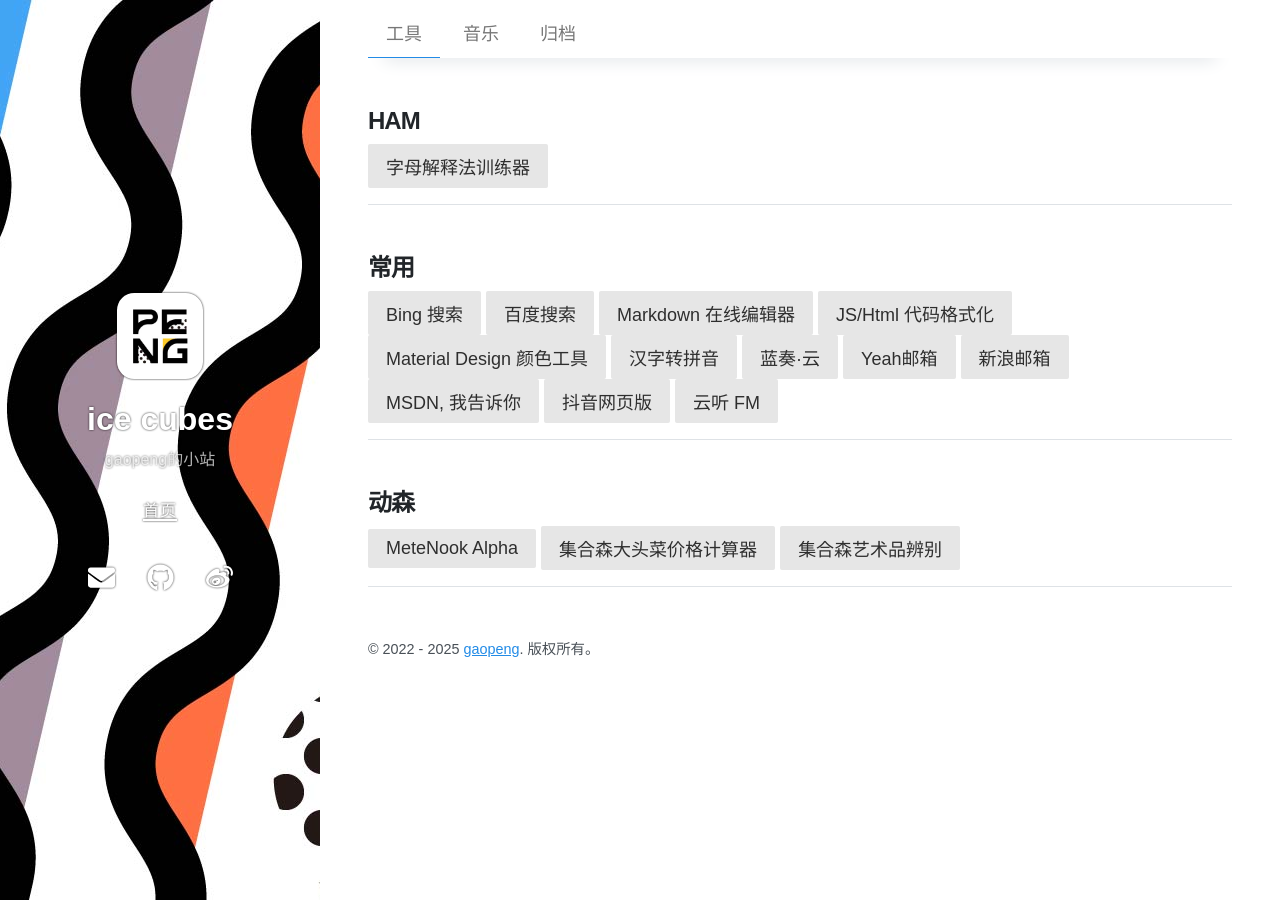
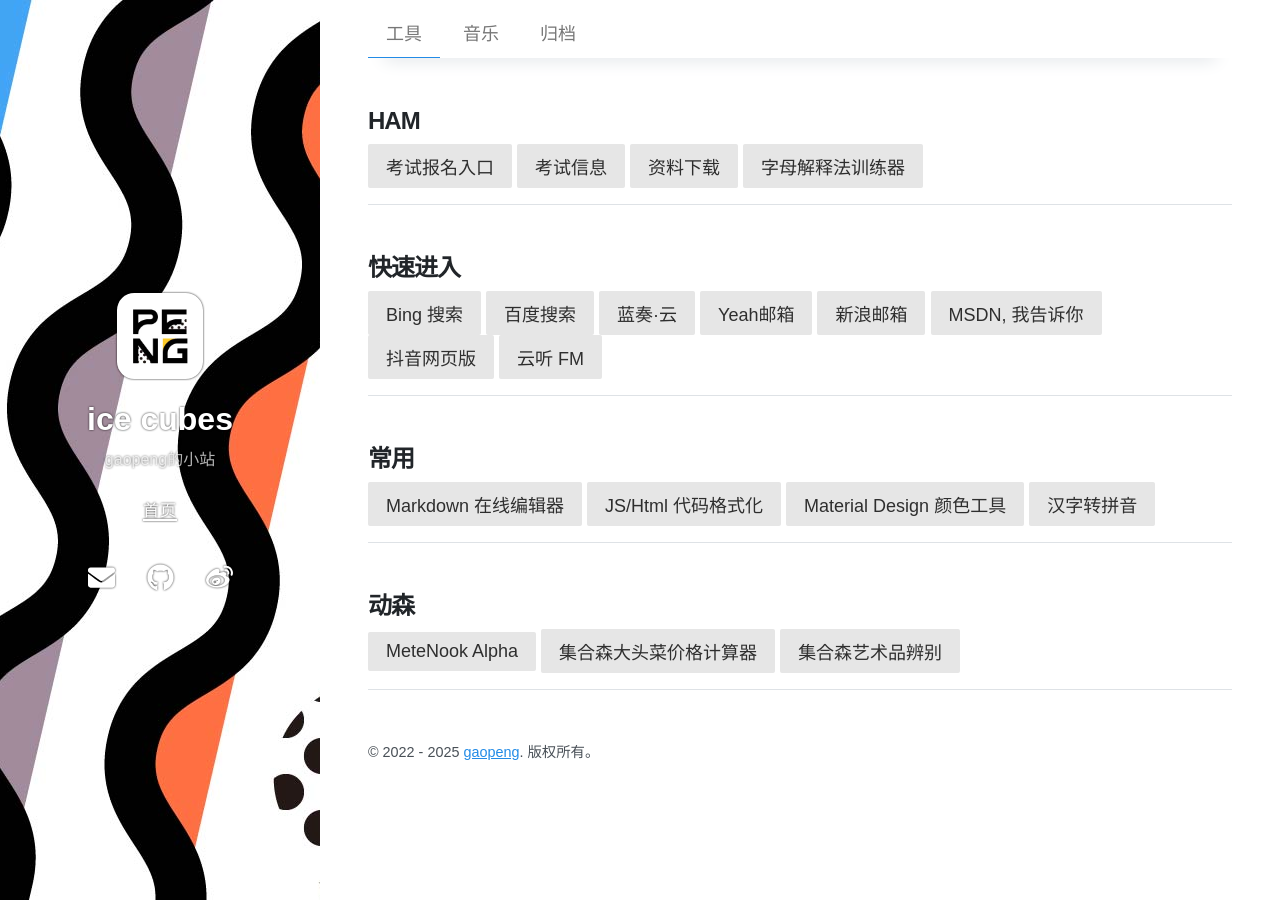
Before and after one commit to gaopengk/gaopengk.github.io, a Jekyll site: the page built from tools.md, in a window 1280 px wide. Built offline with Jekyll 4.4.1, drawn with Linux system fonts in a browser that asks for light colours; nearby versions of some CDN libraries.

Commit message:
Update archive-tools.html

```diff
--- a/_layouts/archive-tools.html
+++ b/_layouts/archive-tools.html
@@ -8,24 +8,32 @@
   <section class="post-entry">
     <h2 class="post-title">HAM</h2>
     <p>
+      <a class="pure-button" href="http://82.157.138.16:8091/CRAC/crac/login_student.html" target="_blank">考试报名入口</a>
+      <a class="pure-button" href="http://82.157.138.16:8091/CRAC/crac/pages/list_examMsg.html" target="_blank">考试信息</a>
+      <a class="pure-button" href="http://www.crac.org.cn/News/List?type=6&y=" target="_blank">资料下载</a>
       <a class="pure-button" href="https://ham.c5r.app/" target="_blank">字母解释法训练器</a>
     </p>
   </section>
   <section class="post-entry">
-    <h2 class="post-title">常用</h2>
+    <h2 class="post-title">快速进入</h2>
     <p>
       <a class="pure-button" href="https://cn.bing.com/?mkt=zh-cn" target="_blank">Bing 搜索</a>
       <a class="pure-button" href="https://www.baidu.com/" target="_blank">百度搜索</a>
-      <a class="pure-button" href="https://www.jyshare.com/front-end/712/" target="_blank">Markdown 在线编辑器</a>
-      <a class="pure-button" href="http://tool.chinaz.com/Tools/jsformat.aspx" target="_blank">JS/Html 代码格式化</a>
-      <a class="pure-button" href="https://material.io/resources/color/" target="_blank">Material Design 颜色工具</a>
-      <a class="pure-button" href="https://hanzizhuanpinyin.wncx.cn/" target="_blank">汉字转拼音</a>
       <a class="pure-button" href="https://www.lanzou.com/" target="_blank">蓝奏·云</a>
       <a class="pure-button" href="https://mail.yeah.net/" target="_blank">Yeah邮箱</a>
       <a class="pure-button" href="https://mail.sina.com/" target="_blank">新浪邮箱</a>
       <a class="pure-button" href="https://msdn.itellyou.cn/" target="_blank">MSDN, 我告诉你</a>
       <a class="pure-button" href="https://www.douyin.com/?is_from_mobile_home=1&recommend=1" target="_blank">抖音网页版</a>
       <a class="pure-button" href="http://www.radio.cn/pc-portal/erji/radioStation.html" target="_blank">云听 FM</a>
+    </p>
+  </section>
+  <section class="post-entry">
+    <h2 class="post-title">常用</h2>
+    <p>
+      <a class="pure-button" href="https://www.jyshare.com/front-end/712/" target="_blank">Markdown 在线编辑器</a>
+      <a class="pure-button" href="http://tool.chinaz.com/Tools/jsformat.aspx" target="_blank">JS/Html 代码格式化</a>
+      <a class="pure-button" href="https://material.io/resources/color/" target="_blank">Material Design 颜色工具</a>
+      <a class="pure-button" href="https://hanzizhuanpinyin.wncx.cn/" target="_blank">汉字转拼音</a>
     </p>
   </section>
   <section class="post-entry">
```
